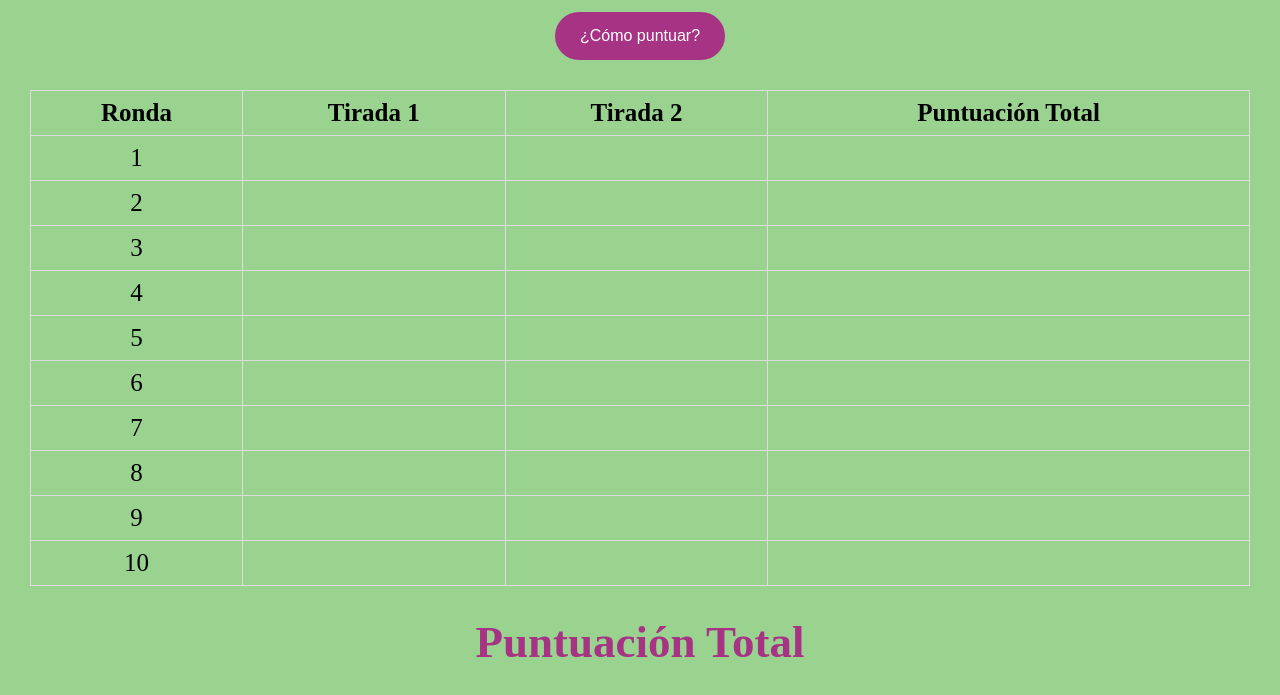
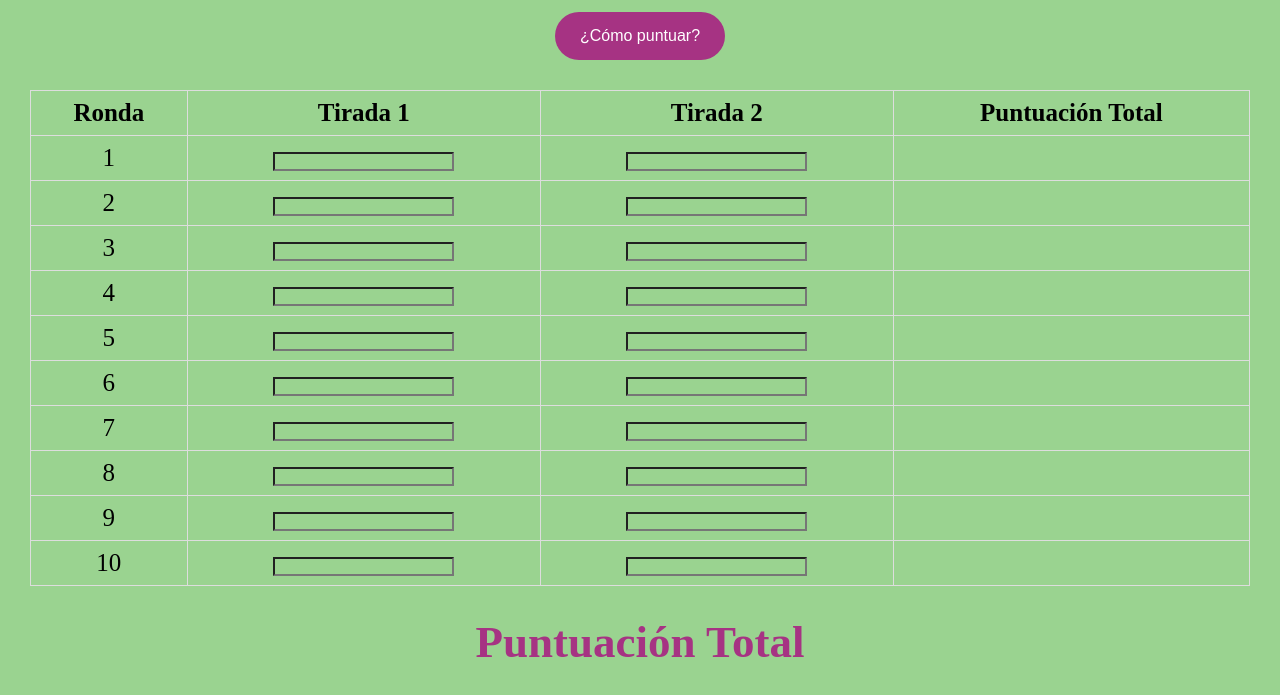
Before and after one commit to cristinanico/PinPals, a website: page public/index.html in a window 1280 px wide. Shown: the part 190-885 px from the top of the page. Drawn offline with Linux system fonts and the light colour scheme; a web font is replaced by a local one.

Commit message:
basic interface

```diff
--- a/public/index.html
+++ b/public/index.html
@@ -40,71 +40,71 @@
           <!-- Ronda 1 -->
           <tr class="tr">
             <td class="td">1</td>
-            <td class="td"></td>
-            <td class="td"></td>
+            <td class="td"><input type="number" class="input-score" /></td>
+            <td class="td"><input type="number" class="input-score" /></td>
             <td class="td"></td>
           </tr>
           <!-- Ronda 2 -->
           <tr class="tr">
             <td class="td">2</td>
-            <td class="td"></td>
-            <td class="td"></td>
+            <td class="td"><input type="number" class="input-score" /></td>
+            <td class="td"><input type="number" class="input-score" /></td>
             <td class="td"></td>
           </tr>
           <!-- Ronda 3 -->
           <tr class="tr">
             <td class="td">3</td>
-            <td class="td"></td>
-            <td class="td"></td>
+            <td class="td"><input type="number" class="input-score" /></td>
+            <td class="td"><input type="number" class="input-score" /></td>
             <td class="td"></td>
           </tr>
           <!-- Ronda 4 -->
           <tr class="tr">
             <td class="td">4</td>
-            <td class="td"></td>
-            <td class="td"></td>
+            <td class="td"><input type="number" class="input-score" /></td>
+            <td class="td"><input type="number" class="input-score" /></td>
             <td class="td"></td>
           </tr>
           <!-- Ronda 5 -->
           <tr class="tr">
             <td class="td">5</td>
-            <td class="td"></td>
-            <td class="td"></td>
+            <td class="td"><input type="number" class="input-score" /></td>
+            <td class="td"><input type="number" class="input-score" /></td>
             <td class="td"></td>
           </tr>
           <!-- Ronda 6 -->
           <tr class="tr">
             <td class="td">6</td>
-            <td class="td"></td>
-            <td class="td"></td>
+            <td class="td"><input type="number" class="input-score" /></td>
+            <td class="td"><input type="number" class="input-score" /></td>
             <td class="td"></td>
           </tr>
           <!-- Ronda 7 -->
           <tr class="tr">
             <td class="td">7</td>
-            <td class="td"></td>
-            <td class="td"></td>
+            <td class="td"><input type="number" class="input-score" /></td>
+            <td class="td"><input type="number" class="input-score" /></td>
             <td class="td"></td>
           </tr>
           <!-- Ronda 8 -->
           <tr class="tr">
             <td class="td">8</td>
-            <td class="td"></td>
-            <td class="td"></td>
+            <td class="td"><input type="number" class="input-score" /></td>
+            <td class="td"><input type="number" class="input-score" /></td>
             <td class="td"></td>
           </tr>
           <!-- Ronda 9 -->
           <tr class="tr">
             <td class="td">9</td>
-            <td class="td"></td>
-            <td class="td"></td>
+            <td class="td"><input type="number" class="input-score" /></td>
+            <td class="td"><input type="number" class="input-score" /></td>
             <td class="td"></td>
           </tr>
           <!-- Ronda 10 -->
           <tr class="tr">
             <td class="td">10</td>
-            <td class="td"></td>
-            <td class="td"></td>
+            <td class="td"><input type="number" class="input-score" /></td>
+            <td class="td"><input type="number" class="input-score" /></td>
             <td class="td"></td>
           </tr>
         </tbody>
--- a/src/scss/main.scss
+++ b/src/scss/main.scss
@@ -29,6 +29,7 @@
 .hero {
     display: flex;
     justify-content: center;
+
 
     &__a{
         color: white;
--- a/src/scss/pages/_instructions.scss
+++ b/src/scss/pages/_instructions.scss
@@ -2,7 +2,9 @@
     display: flex;
     flex-direction: column;
     align-items: center;
-    margin: 35px;
+    margin-left: 20px;
+    margin-right: 20px;
+    margin-bottom: 20px;
 
     &__h1{
         color: #A63383;
```
Also changed, not shown: public/instructions.html (+4 -0 lines), src/html/index.html (+20 -20 lines), src/html/instructions.html (+4 -0 lines), public/assets/css/main.css, 1 other file.
